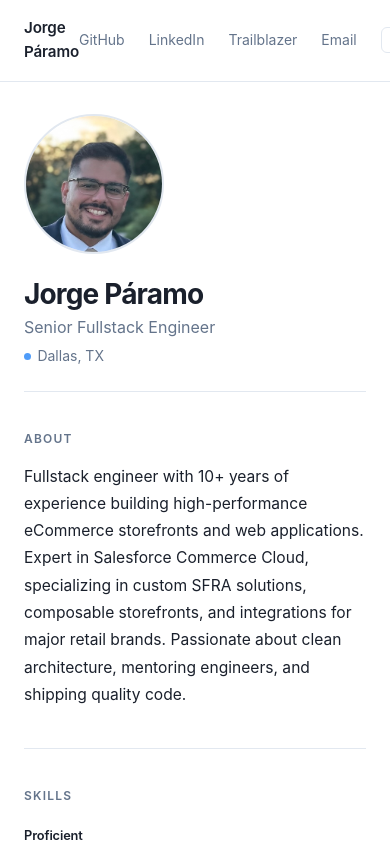
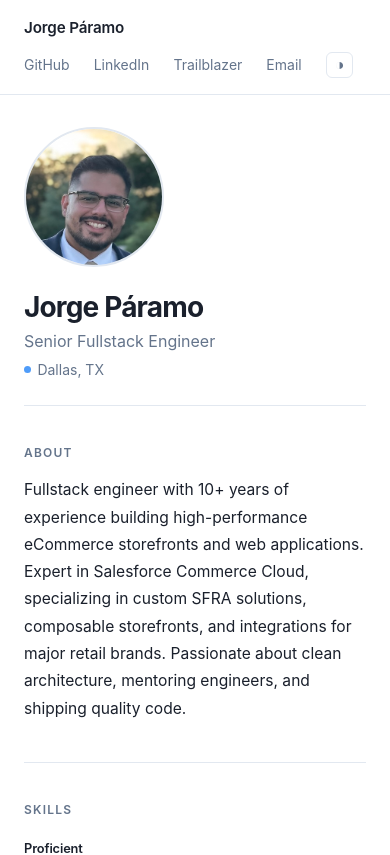
Before and after one commit to jrgparamo/jrgparamo.github.io, a React (Vite) app: page / in a window 390 px wide. Shown: the top 855 px of the page. Built offline with nearby package versions, Linux system fonts and the light colour scheme.

Commit message:
- fix: add responsive styles for header component

```diff
--- a/src/components/Header/Header.module.css
+++ b/src/components/Header/Header.module.css
@@ -56,3 +56,11 @@
   border-color: var(--accent);
   color: var(--accent);
 }
+
+@media (max-width: 499px) {
+  .inner {
+    flex-direction: column;
+    align-items: flex-start;
+    gap: 0.75rem;
+  }
+}
```
